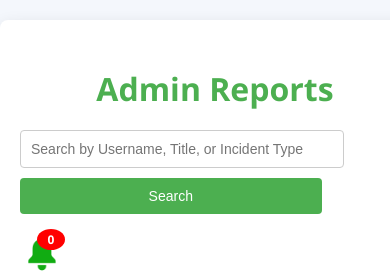
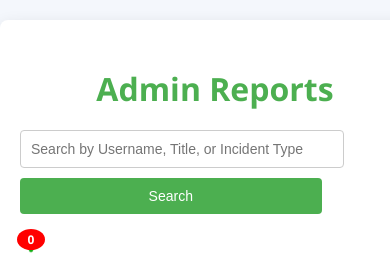
Before and after one commit to incident657/Main, a Flask app: page /search_reports in a window 390 px wide; the page is wider, and only the part inside the window is pictured. Shown: the top 279 px of that part. Run offline with Flask 3, Linux system fonts and the light colour scheme; data that the repository does not hold is empty.

Commit message:
Update admin_reports.html

```diff
--- a/templates/admin_reports.html
+++ b/templates/admin_reports.html
@@ -196,8 +196,8 @@
             .notification-bell {
     position: relative;
     display: inline-block;
-    width: 40px; /* Define the width of the bell icon */
-    height: 40px; /* Define the height of the bell icon */
+    width: 20px; /* Define the width of the bell icon */
+    height: 20px; /* Define the height of the bell icon */
     cursor: pointer;
 }
 
```
